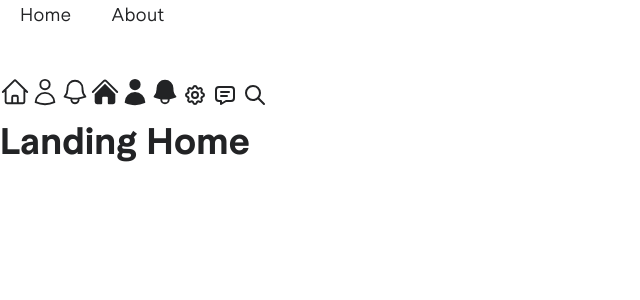
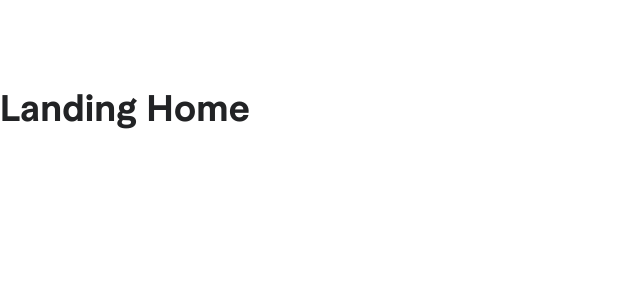
Before and after one commit to price-tag-tech/PRICETAG-PROJECT, a React (Vite) app: page / in a window 1280 px wide. Shown: the top 300 px of the page, without its empty margins (0-640 px from the left). Built offline with nearby package versions, Linux system fonts and the light colour scheme.

Commit message:
netlify redirect

```diff
--- a/src/pages/Landingpage/Components/NavBar.jsx
+++ b/src/pages/Landingpage/Components/NavBar.jsx
@@ -1,10 +1,6 @@
 import { Link } from 'react-router-dom';
-
 // Outline Heroicons
 import { HomeIcon, UserIcon, BellIcon } from '@heroicons/react/24/outline';
-
-// Solid Heroicons (renamed to avoid conflict)
-import { HomeIcon as HomeSolid, UserIcon as UserSolid, BellIcon as BellSolid } from '@heroicons/react/24/solid';
 
 // Tabler Icons
 import { IconSettings, IconMessage, IconSearch } from '@tabler/icons-react';
@@ -12,29 +8,9 @@ import { IconSettings, IconMessage, IconSearch } from '@tabler/icons-react';
 
 const NavBar = () => {
   return (
-    <div className="navbar">
-      <Link to="/" className="nav-link">Home</Link>
-      <Link to="/about" className="nav-link">About</Link>
-      <div className='Iconss'>
+    <nav className="pg-navbar">
 
-      <span className="icon-group">
-        {/* Outline icons */}
-        <HomeIcon className="icon" />
-        <UserIcon className="icon" />
-        <BellIcon className="icon" />
-
-        {/* Solid icons */}
-        <HomeSolid className="icon" />
-        <UserSolid className="icon" />
-        <BellSolid className="icon" />
-
-        {/* Tabler icons */}
-        <IconSettings className="icon" />
-        <IconMessage className="icon" />
-        <IconSearch className="icon" />
-      </span>
-      </div>
-    </div>
+    </nav>
   );
 };
 
--- a/src/pages/Landingpage/Landingpage.jsx
+++ b/src/pages/Landingpage/Landingpage.jsx
@@ -1,4 +1,5 @@
 import { Routes, Route } from 'react-router-dom';
+import './css/style.css';
 import Home from './Pages/Home';
 import About from './Pages/About';
 import NavBar from './Components/NavBar';
--- a/src/pages/Landingpage/Pages/Home.jsx
+++ b/src/pages/Landingpage/Pages/Home.jsx
@@ -7,6 +7,7 @@ const Home = () => {
     <div>
       <h1>Landing Home </h1>
 
+
     </div>
   );
 };
--- /dev/null
+++ b/src/pages/Landingpage/css/style.css
@@ -0,0 +1,11 @@
+/* pg-navbar */
+
+.pg-navbar{
+    position: sticky;
+    top: 0;
+    left: 0;
+    width: 100%;
+    height: 80px;
+    /* background-color: red; */
+    z-index: 1000;
+}
```
Also changed, not shown: 1 other file (tests, documents, lock files or other folders).
